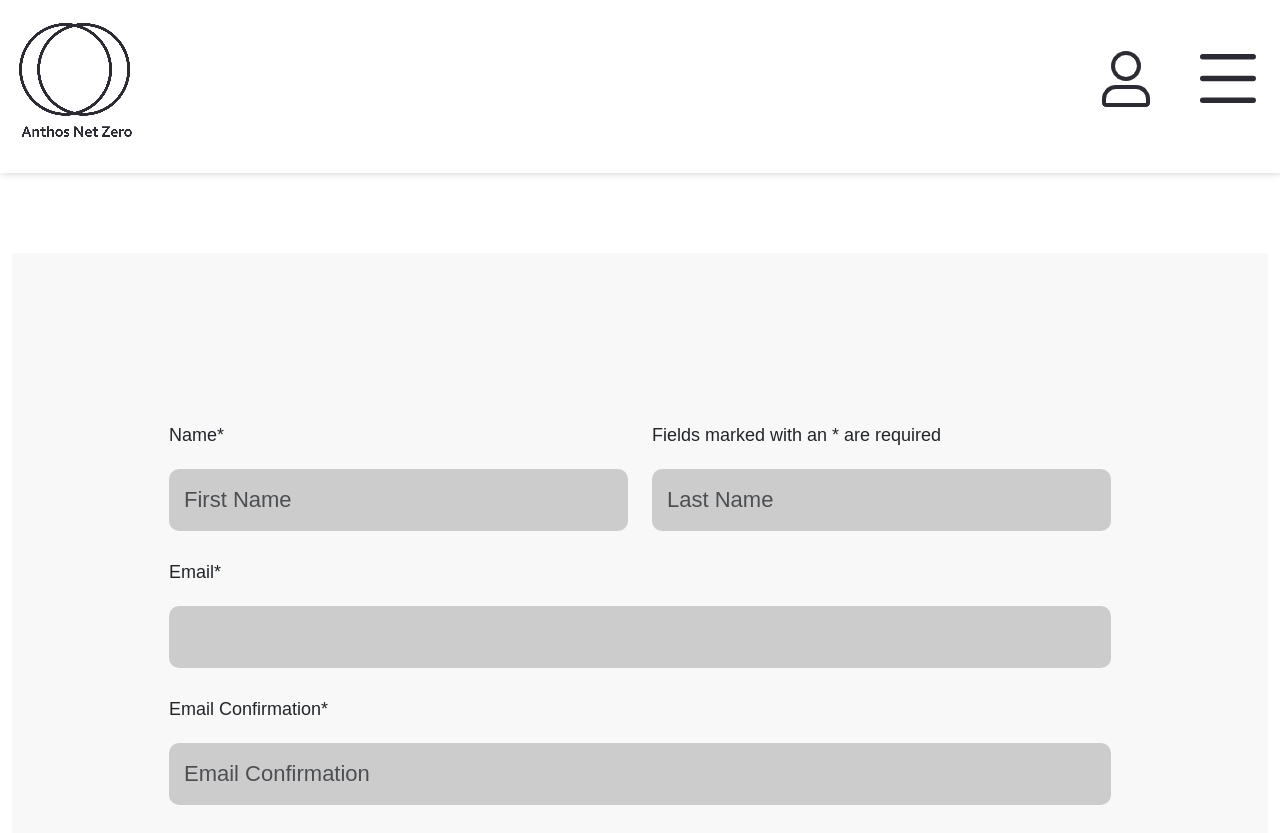
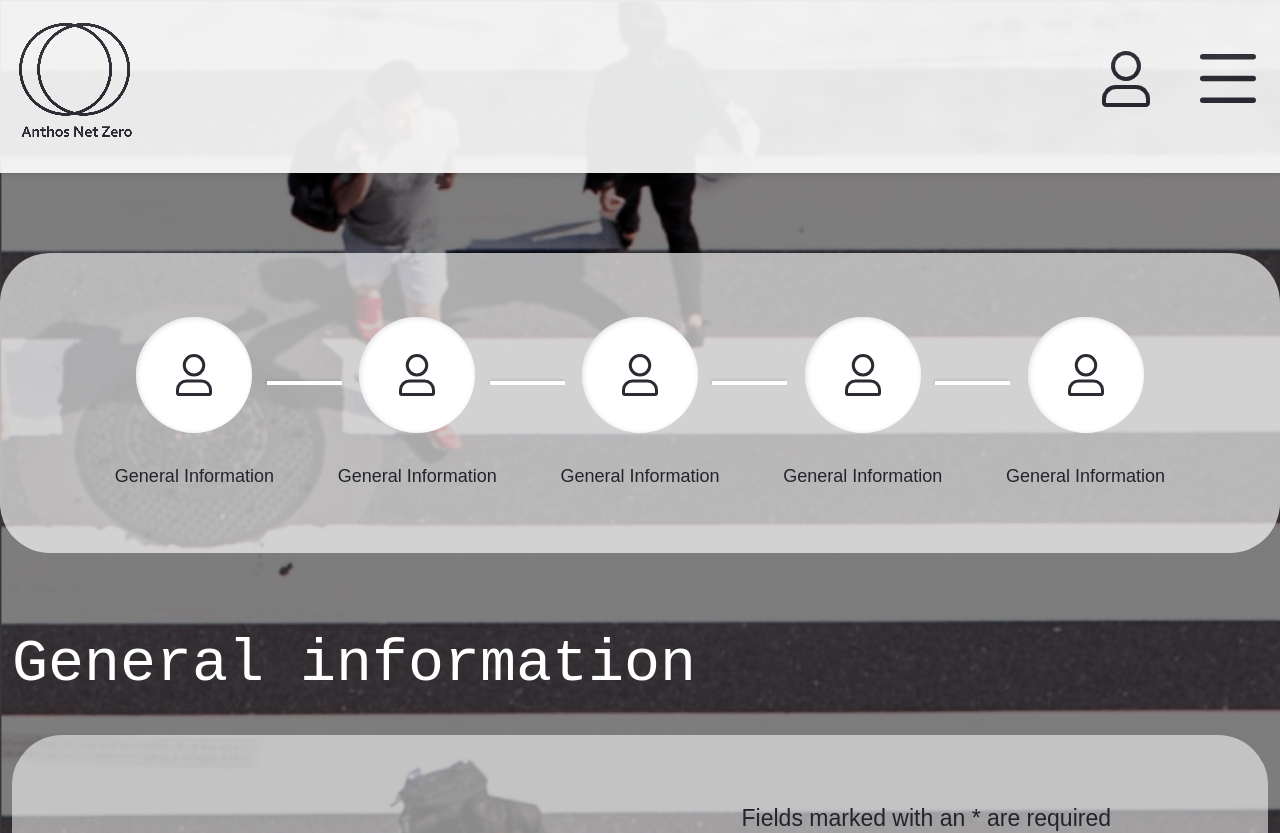
Before and after one commit to jaswant-d4d/net-zero-app, a React (Create React App) app: page /general in a window 1280 px wide. Shown: the top 833 px of the page. Built offline with nearby package versions, Linux system fonts and the light colour scheme; no server answers.

Commit message:
minor changes

```diff
--- a/src/assets/css/styles.css
+++ b/src/assets/css/styles.css
@@ -570,7 +570,7 @@ section.protecting-data {
     width: 80px;
     height: 80px;
 }
-.cricle-box{
+.Form-essentials .icon-box .cricle-box{
     width: 134px;
     height: 134px;
     margin-bottom: 30px;
@@ -645,27 +645,56 @@ section.protecting-data {
     align-items: center;
     justify-content: center;
 } */
-.information .information-cricle-box{
-    width: 134px;
-    height: 134px;
+.information .information-icon-box .information-cricle-box {
+    width: 116px;
+    height: 116px;
     margin-bottom: 30px;
     border-radius: 50%;
     background: #fff;
-    box-shadow: 1px 1px 5px #fff;
+    box-shadow: 1px 1px 5px #dfdfdf inset;
     padding: 15px;
     display: flex;
     align-items: center;
     justify-content: center;
 }
+.information .information-cricle-box img {
+    width: 42px;
+    height: 42px;
+}
+.information-icon-box {
+    display: flex;
+    flex-direction: column;
+    align-items: center;
+    position: relative;
+}
+.information-header .col {
+    width: 20%;
+}
+.information-cricle-box:after {
+    content: '';
+    background: #fff;
+    width: 75px;
+    height: 4px;
+    position: absolute;
+    top: 37%;
+    right: -36px;
+    box-shadow: -1px -1px 3px 0px #0000001f;
+}
+.information-header .col:last-child .information-cricle-box:after {
+  display: none;
+}
 /****** line no.574 css*******/
-.icon-box img,.information .information-cricle-box img {
+.icon-box img {
     width: 80px;
     height: 80px;
 }
 .information .information-header{
-    background: #fffffff7;
+    background: #ffffffa8;
     border-radius: 50px;
     padding: 64px 83px;
+    display: flex;
+    align-items: center;
+    justify-content: center;
 }
 form {
     margin-top: 50px;
@@ -687,6 +716,7 @@ form {
 .Additional-box form {
     display: flex;
     flex-direction: column;
+    margin-top: 0;
 }
 .Additional-box form label {
     text-align: left;
@@ -697,6 +727,19 @@ textarea {
     border-radius: 10px;
 }
 /************************* general *************************/
+.bg-general{
+    background:linear-gradient(rgba(0, 0, 0, 0.5), rgba(0, 0, 0, 0.5)), url("../images/general.png");
+    background-size: cover;
+    background-repeat: no-repeat;
+}
+.bg-general .site-header{
+    opacity: 0.9;
+}
+.general-form .bg-lightgray-color, .Additional .bg-lightgray-color {
+    border-radius: 50px;
+    background: #ffffff8a;
+}
+
 .form-div label {
     text-align: left;
     display: block;
@@ -707,6 +750,52 @@ textarea {
     display: flex;
     justify-content: space-between;
 }
+.general-form h1 {
+    color: #fff;
+    margin-bottom: 40px;
+}
+.Additional h2 {
+    color: #fff;
+    font-size: 60px;
+    line-height: 62px;
+    margin-bottom: 40px;
+}
+.Additional-bottom-btn {
+    display: flex;
+    justify-content: space-between;
+    margin-top: 100px;
+}
+.Additional-bottom-btn .btn {
+    border: 2px solid transparent;
+}
+.Additional-bottom-btn .btn:hover {
+    background: #fff;
+    border: 2px solid #000;
+    color: #000;
+}
+.Additional-box p {
+    margin-bottom: 43px;
+}
+.general-form form input, .general-form form select {
+    background: #fff;
+    font-weight: 300;
+}
+.general-form form .form-div label, .general-form form .form-div label {
+  font-size: 28px;
+}
+
+.general-form .form-div {
+    margin-bottom: 40px;
+}
+.card.card-par p {
+    text-align: right;
+    margin-bottom: 0;
+}
+label.last-name {
+    opacity: 0;
+}
+
+
 
 
 @media (max-width:1440px){
--- a/src/pages/General.jsx
+++ b/src/pages/General.jsx
@@ -4,6 +4,7 @@ import { useFormik } from "formik";
 import Swal from "sweetalert2";
 import SuccessImg from "../assets/images/Group 9106.png";
 import { useNavigate } from "react-router-dom";
+import generalImg from '../assets/images/user.svg'
 
 const validate = (values) => {
   const errors = {};
@@ -112,13 +113,66 @@ const General = () => {
 
   return (
     <>
+
+<section class="information mt-80 mb-80">
+    <div class="container">
+        <div class="row">
+            <div class="information-header">
+                <div class="col">
+                    <div class="information-icon-box">
+                        <div class="information-cricle-box">
+                            <img src={generalImg} alt="" />
+                        </div>
+                         <p>General Information</p>
+                    </div>
+                </div>
+                <div class="col">
+                    <div class="information-icon-box">
+                        <div class="information-cricle-box">
+                            <img src={generalImg} alt="" />
+                        </div>
+                         <p>General Information</p>
+                    </div>
+                </div>
+                <div class="col">
+                    <div class="information-icon-box">
+                        <div class="information-cricle-box">
+                            <img src={generalImg} alt="" />
+                        </div>
+                         <p>General Information</p>
+                    </div>
+                </div>
+                <div class="col">
+                    <div class="information-icon-box">
+                        <div class="information-cricle-box">
+                            <img src={generalImg} alt="" />
+                        </div>
+                         <p>General Information</p>
+                    </div>
+                </div>
+                <div class="col">
+                    <div class="information-icon-box">
+                        <div class="information-cricle-box">
+                            <img src={generalImg} alt="" />
+                        </div>
+                         <p>General Information</p>
+                    </div>
+                </div>
+            </div>
+        </div>
+    </div>
+</section>
+
+
       <section className="general-form mt-80 mb-80">
         <div className="container ">
+            <h1>General information</h1>
           <div className="bg-lightgray-color pt-70 pb-70 ">
             <div className="row">
               <div className="col-lg-12">
-                <div className="d-flex justify-content-center align-items-center mt-5">
-                  <div className="card">
+                <div className="d-flex justify-content-center align-items-center">
+                  <div className="card card-par">
+                  <p> Fields marked with an * are required</p>
                     <div className="form ">
                       <form onSubmit={formik.handleSubmit}>
                         <div className="row">
@@ -146,8 +200,7 @@ const General = () => {
                           </div>
                           <div className="col-md-6">
                             <div className="form-div">
-                              <label htmlFor="first_name">
-                                Fields marked with an * are required
+                              <label htmlFor="first_name" className="last-name">Last name
                               </label>
                               <input
                                 type="text"
@@ -478,6 +531,10 @@ const General = () => {
                       <textarea id="view" name="view" rows="6" cols="50">
                       </textarea>
                     </form>
+                    <div class="Additional-bottom-btn">
+                        <button class="btn">Save progress</button>
+                        <button class="btn">Continue</button>
+                    </div>
                   </div>
                 </div>
               </div>
```
Also changed, not shown: src/assets/images/general.png (renamed from src/assets/images/general_info_img.png).
